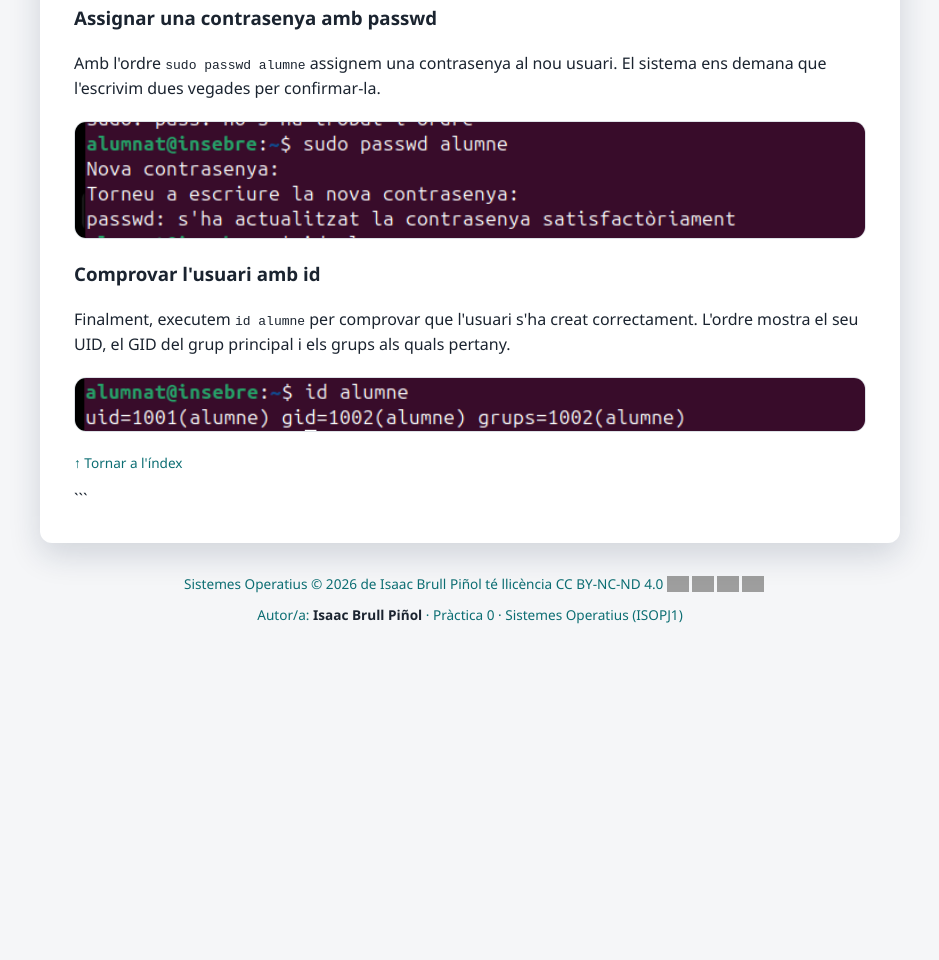
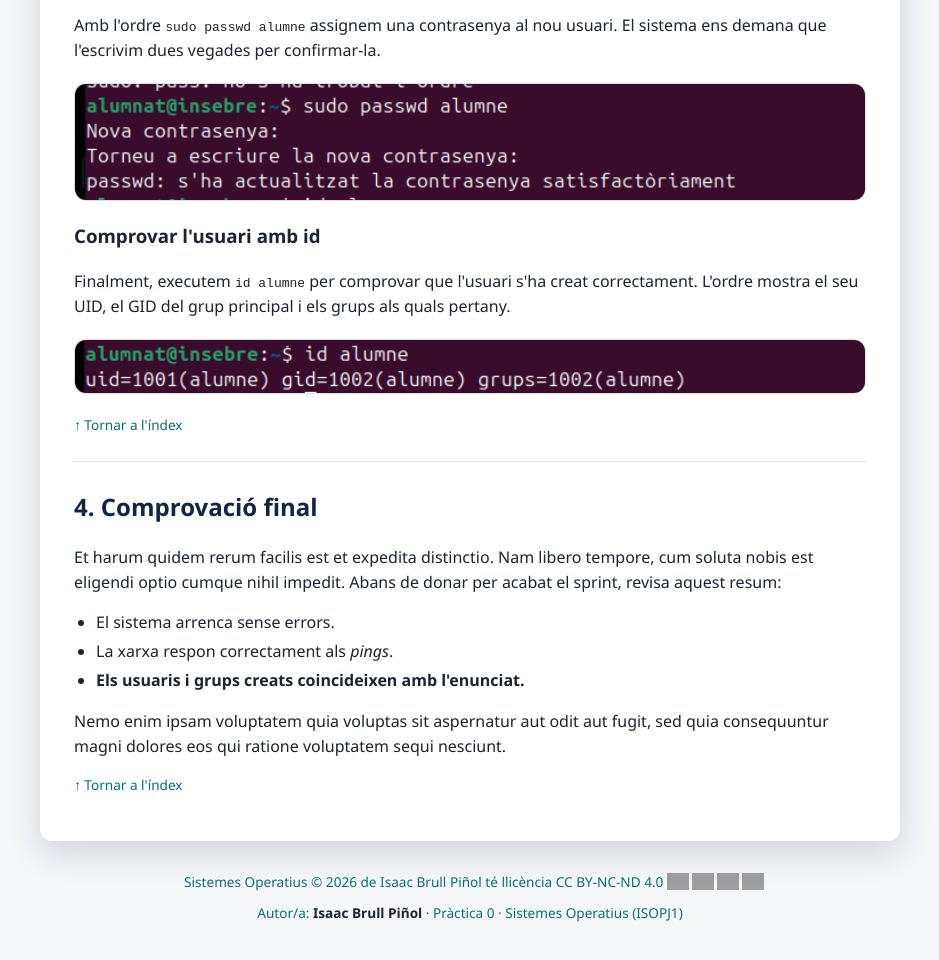
Before and after one commit to IsaacBrull08/sistemes_operatius., a plain HTML site: page sprint1/index.html in a window 1280 px wide. Shown: the part 3571-4531 px from the top of the page, without its empty margins (170-1109 px from the left). Before the commit the page ends 4267 px from the top, so only its background shows below. Drawn offline with Linux system fonts and the light colour scheme; grey boxes are pictures that could not be loaded.

Commit message:
Add final verification section to index.html
Added a new section for final verification with details on system checks and user/group creation.

````diff
--- a/sprint1/index.html
+++ b/sprint1/index.html
@@ -95,7 +95,7 @@
   </ul>
       <p class="tornar-index"><a href="#index-apartats">↑ Tornar a l'índex</a></p>
     </article>
-```html
+
 <article class="apartat" id="apartat3">
   <h2>3. Creació d'usuaris i grups</h2>
 
@@ -145,7 +145,21 @@
     <a href="#index-apartats">↑ Tornar a l'índex</a>
   </p>
 </article>
-```
+   <article class="apartat" id="apartat4">
+      <h2>4. Comprovació final</h2>
+      <p>Et harum quidem rerum facilis est et expedita distinctio. Nam libero
+         tempore, cum soluta nobis est eligendi optio cumque nihil impedit.
+         Abans de donar per acabat el sprint, revisa aquest resum:</p>
+      <ul>
+        <li>El sistema arrenca sense errors.</li>
+        <li>La xarxa respon correctament als <em>pings</em>.</li>
+        <li><strong>Els usuaris i grups creats coincideixen amb l'enunciat.</strong></li>
+      </ul>
+      <p>Nemo enim ipsam voluptatem quia voluptas sit aspernatur aut odit aut
+         fugit, sed quia consequuntur magni dolores eos qui ratione voluptatem
+         sequi nesciunt.</p>
+      <p class="tornar-index"><a href="#index-apartats">↑ Tornar a l'índex</a></p>
+    </article>
   </section>
 </main>
 
````
